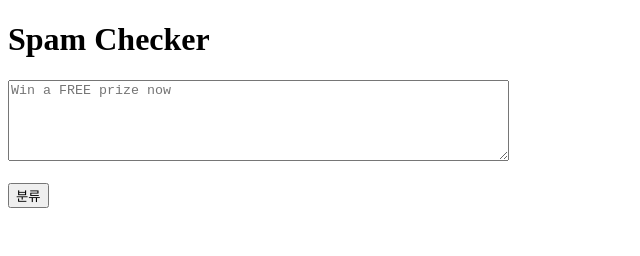
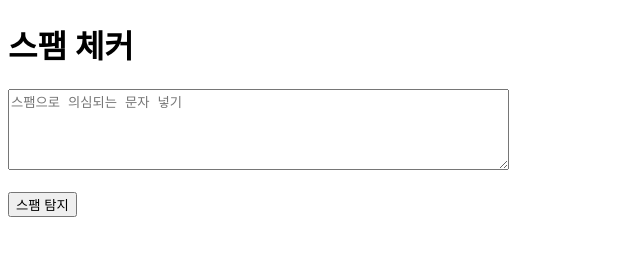
Before and after one commit to guttag2/spamcheck, a plain HTML site: page static/index.html in a window 1280 px wide. Shown: the whole page, without its empty margins (0-640 px from the left). Drawn offline with Linux system fonts and the light colour scheme.

Commit message:
Update UI text in index.html

```diff
--- a/static/index.html
+++ b/static/index.html
@@ -5,12 +5,12 @@
     <title>Spam Checker</title>
 </head>
 <body>
-    <h1>Spam Checker</h1>
+    <h1>스팸 체커</h1>
 
     <textarea id="text" rows="5" cols="60"
-        placeholder="Win a FREE prize now"></textarea><br><br>
+        placeholder="스팸으로 의심되는 문자 넣기"></textarea><br><br>
 
-    <button onclick="classify()">분류</button>
+    <button onclick="classify()">스팸 탐지</button>
     <h3 id="result"></h3>
 
     <script>
```
